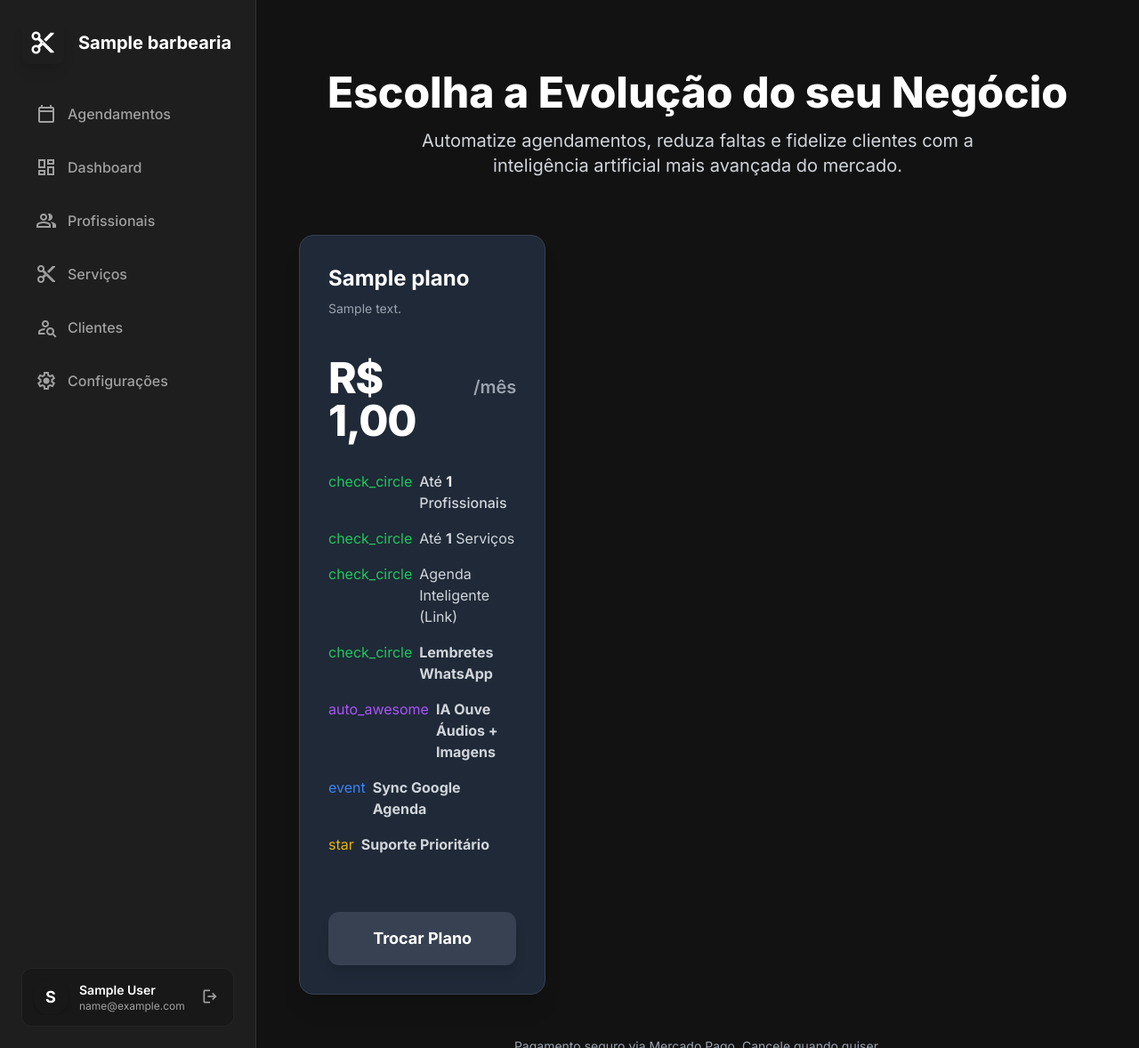
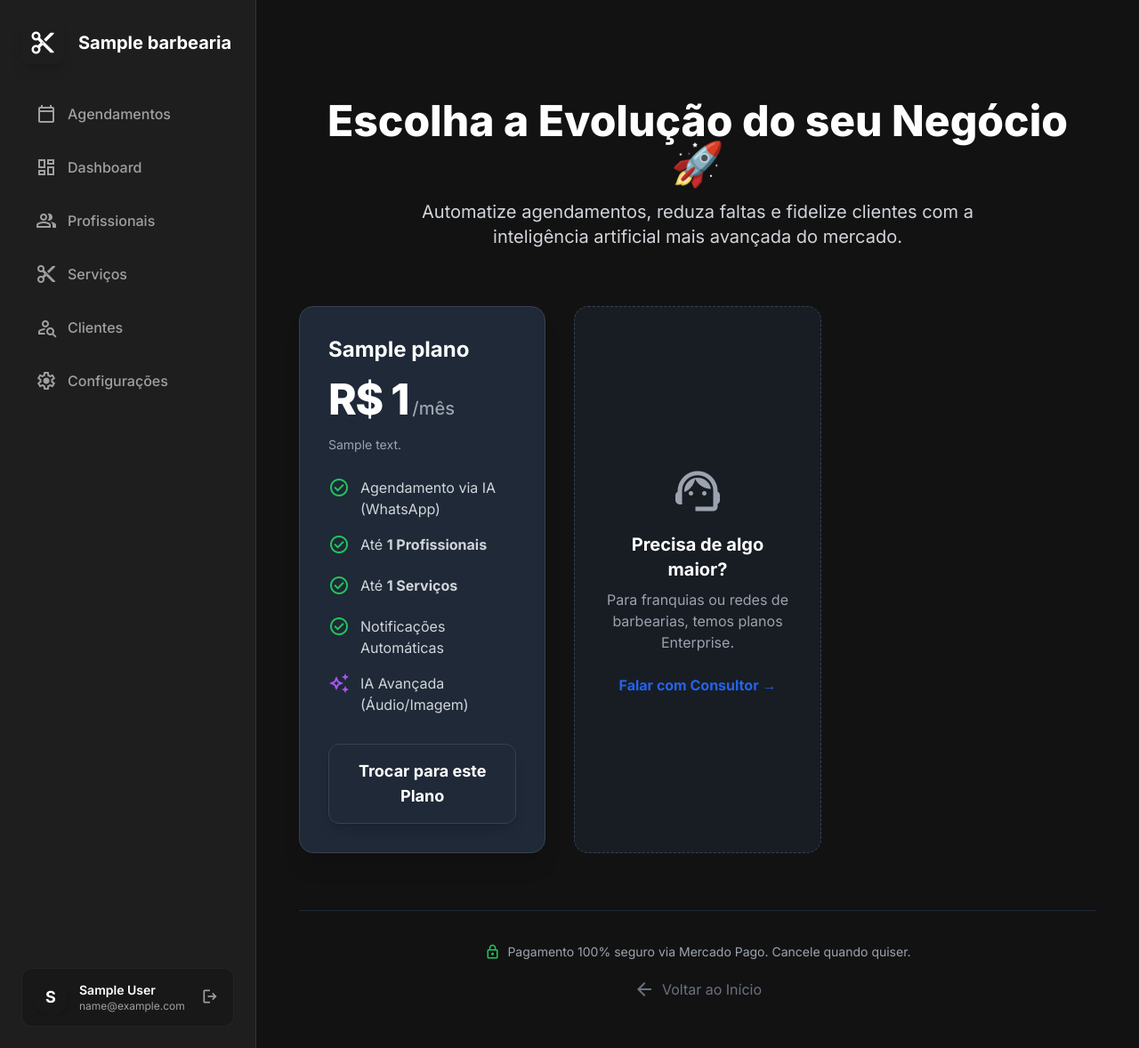
Before and after one commit to juanhlalmeida/assistente-agendamento-ia, a Flask app: page /assinatura/planos in a window 1280 px wide. Shown: the whole page at 89% size. Run offline with Flask 3, Linux system fonts and the light colour scheme; a user stored in the database is signed in; tables that the repository leaves empty hold one stand-in row (values such as "Sample post"); parts of the project's set-up code (start-up, migrations or seed data) failed here and were passed over; some libraries are stand-ins or nearby versions.

Commit message:
Update planos.html

```diff
--- a/app/templates/assinatura/planos.html
+++ b/app/templates/assinatura/planos.html
@@ -1,20 +1,6 @@
 {% extends "base.html" %}
 
 {% block title %}Planos e Preços{% endblock %}
-
-{% block head %}
-{{ super() }}
-<link href="https://fonts.googleapis.com/css2?family=Material+Icons+Outlined" rel="stylesheet">
-<style>
-  /* Efeito de brilho suave para o plano Premium */
-  .shadow-glow-primary {
-    box-shadow: 0 0 25px rgba(var(--color-primary-rgb, 59, 130, 246), 0.5);
-  }
-  .scale-102 {
-    transform: scale(1.02);
-  }
-</style>
-{% endblock %}
 
 {% block content %}
 <div class="min-h-screen flex flex-col items-center justify-center p-4 py-12">
@@ -22,7 +8,7 @@
 
     <div class="text-center mb-16">
       <h1 class="text-4xl md:text-5xl font-extrabold text-gray-900 dark:text-white mb-4">
-        Escolha a Evolução do seu Negócio
+        Escolha a Evolução do seu Negócio 🚀
       </h1>
       <p class="text-xl text-gray-600 dark:text-gray-300 max-w-2xl mx-auto">
         Automatize agendamentos, reduza faltas e fidelize clientes com a inteligência artificial mais avançada do mercado.
@@ -31,132 +17,140 @@
 
     <div class="grid grid-cols-1 md:grid-cols-3 gap-8 items-start">
 
-      {% if planos %}
       {% for plano in planos %}
-          {% set is_premium = 'Premium' in plano.nome %}
+        {% set is_premium = 'Premium' in plano.nome or 'Ouro' in plano.nome %}
 
-          <div class="relative flex flex-col h-full rounded-2xl transition-all duration-300
-                      {% if is_premium %}
-                        bg-white dark:bg-gray-800 border-2 border-primary shadow-glow-primary scale-102 z-10
-                      {% else %}
-                        bg-white dark:bg-gray-800 border border-gray-200 dark:border-gray-700 shadow-xl hover:shadow-2xl
-                      {% endif %}">
+        <div class="relative flex flex-col p-8 bg-white dark:bg-gray-800 rounded-2xl shadow-xl border border-gray-200 dark:border-gray-700 transition-all duration-300 hover:shadow-2xl hover:-translate-y-2 {{ 'ring-2 ring-blue-500 shadow-lg shadow-blue-500/20 scale-105 z-10' if is_premium else '' }}">
 
           {% if is_premium %}
-            <div class="absolute -top-4 left-1/2 transform -translate-x-1/2 bg-primary text-white text-sm font-bold px-4 py-1 rounded-full shadow-md">
-              MAIS POPULAR ⭐
+          <div class="absolute top-0 right-0 bg-blue-600 text-white text-xs font-bold px-3 py-1 rounded-bl-lg rounded-tr-lg uppercase tracking-wider">
+            Recomendado
           </div>
           {% endif %}
 
-            <div class="p-8 flex-grow">
-              <h3 class="text-2xl font-bold text-gray-900 dark:text-white mb-2">{{ plano.nome }}</h3>
-              <p class="text-gray-500 dark:text-gray-400 text-sm mb-6 h-10">{{ plano.descricao }}</p>
-
-              <div class="flex items-baseline mb-8">
-                <span class="text-5xl font-extrabold tracking-tight text-gray-900 dark:text-white">
-                  R$ {{ "%.2f"|format(plano.preco_mensal)|replace('.', ',') }}
-                </span>
-                <span class="text-xl font-semibold text-gray-500 dark:text-gray-400 ml-2">/mês</span>
+          <div class="mb-6">
+            <h3 class="text-2xl font-bold text-gray-900 dark:text-white">{{ plano.nome }}</h3>
+            <div class="mt-4 flex items-baseline text-gray-900 dark:text-white">
+              <span class="text-5xl font-extrabold tracking-tight">R$ {{ "%.0f"|format(plano.preco_mensal) }}</span>
+              <span class="ml-1 text-xl font-medium text-gray-500 dark:text-gray-400">/mês</span>
+            </div>
+            <p class="mt-4 text-gray-500 dark:text-gray-400 text-sm leading-relaxed">
+              {{ plano.descricao or 'A solução ideal para organizar sua agenda e crescer.' }}
+            </p>
           </div>
 
-              <ul class="space-y-4 mb-8">
+          <ul role="list" class="flex-1 space-y-4 mb-8">
             <li class="flex items-start">
-                  <span class="material-icons-outlined text-green-500 mr-2 shrink-0">check_circle</span>
-                  <span class="text-gray-700 dark:text-gray-300 font-medium">
-                    Até <strong class="text-gray-900 dark:text-white">{{ plano.max_profissionais }}</strong> Profissionais
-                  </span>
+              <div class="flex-shrink-0">
+                <span class="material-symbols-outlined text-green-500">check_circle</span>
+              </div>
+              <p class="ml-3 text-base text-gray-700 dark:text-gray-300">Agendamento via IA (WhatsApp)</p>
             </li>
 
             <li class="flex items-start">
-                  <span class="material-icons-outlined text-green-500 mr-2 shrink-0">check_circle</span>
-                  <span class="text-gray-700 dark:text-gray-300">
-                    {% if plano.max_servicos > 100 %}
-                      Serviços <strong>Ilimitados</strong>
-                    {% else %}
-                      Até <strong>{{ plano.max_servicos }}</strong> Serviços
-                    {% endif %}
-                  </span>
+              <div class="flex-shrink-0">
+                <span class="material-symbols-outlined text-green-500">check_circle</span>
+              </div>
+              <p class="ml-3 text-base text-gray-700 dark:text-gray-300">
+                Até <strong>{{ plano.max_profissionais }} Profissionais</strong>
+              </p>
             </li>
 
             <li class="flex items-start">
-                  <span class="material-icons-outlined text-green-500 mr-2 shrink-0">check_circle</span>
-                  <span class="text-gray-700 dark:text-gray-300">Agenda Inteligente (Link)</span>
+              <div class="flex-shrink-0">
+                <span class="material-symbols-outlined text-green-500">check_circle</span>
+              </div>
+              <p class="ml-3 text-base text-gray-700 dark:text-gray-300">
+                Até <strong>{{ plano.max_servicos }} Serviços</strong>
+              </p>
             </li>
 
             <li class="flex items-start">
+              <div class="flex-shrink-0">
                 {% if plano.tem_notificacao_whatsapp %}
-                    <span class="material-icons-outlined text-green-500 mr-2 shrink-0">check_circle</span>
-                    <span class="text-gray-700 dark:text-gray-300 font-bold">Lembretes WhatsApp</span>
+                  <span class="material-symbols-outlined text-green-500">check_circle</span>
                 {% else %}
-                    <span class="material-icons-outlined text-gray-300 dark:text-gray-600 mr-2 shrink-0">cancel</span>
-                    <span class="text-gray-400 dark:text-gray-500 line-through">Lembretes WhatsApp</span>
+                  <span class="material-symbols-outlined text-gray-400">cancel</span>
                 {% endif %}
+              </div>
+              <p class="ml-3 text-base {{ 'text-gray-700 dark:text-gray-300' if plano.tem_notificacao_whatsapp else 'text-gray-400 line-through' }}">
+                Notificações Automáticas
+              </p>
             </li>
 
             <li class="flex items-start">
+              <div class="flex-shrink-0">
                 {% if plano.tem_ia_avancada %}
-                    <span class="material-icons-outlined text-purple-500 mr-2 shrink-0">auto_awesome</span>
-                    <span class="text-gray-700 dark:text-gray-300 font-bold">IA Ouve Áudios + Imagens</span>
+                  <span class="material-symbols-outlined text-purple-500">auto_awesome</span>
                 {% else %}
-                    <span class="material-icons-outlined text-gray-300 dark:text-gray-600 mr-2 shrink-0">cancel</span>
-                    <span class="text-gray-400 dark:text-gray-500 line-through">IA Ouve Áudios + Imagens</span>
+                  <span class="material-symbols-outlined text-gray-400">cancel</span>
                 {% endif %}
+              </div>
+              <p class="ml-3 text-base {{ 'text-gray-700 dark:text-gray-300' if plano.tem_ia_avancada else 'text-gray-400 line-through' }}">
+                IA Avançada (Áudio/Imagem)
+              </p>
             </li>
+          </ul>
 
-                <li class="flex items-start">
-                  {% if plano.tem_google_agenda %}
-                    <span class="material-icons-outlined text-blue-500 mr-2 shrink-0">event</span>
-                    <span class="text-gray-700 dark:text-gray-300 font-bold">Sync Google Agenda</span>
+          <div class="mt-auto">
+            {% if barbearia and barbearia.plano_id == plano.id and barbearia.assinatura_ativa %}
+               <button disabled class="w-full bg-green-900/20 text-green-500 border border-green-500/50 rounded-xl py-3 px-6 font-bold flex items-center justify-center gap-2 cursor-not-allowed">
+                  <span class="material-symbols-outlined">verified</span> Seu Plano Atual
+               </button>
             {% else %}
-                    <span class="material-icons-outlined text-gray-300 dark:text-gray-600 mr-2 shrink-0">cancel</span>
-                    <span class="text-gray-400 dark:text-gray-500 line-through">Sync Google Agenda</span>
-                  {% endif %}
-                </li>
-
-                {% if plano.tem_suporte_prioritario %}
-                <li class="flex items-start">
-                    <span class="material-icons-outlined text-yellow-500 mr-2 shrink-0">star</span>
-                    <span class="text-gray-700 dark:text-gray-300 font-bold">Suporte Prioritário</span>
-                </li>
-                {% endif %}
-              </ul>
-            </div>
-
-            <div class="p-8 pt-0 mt-auto">
-              <form method="POST" action="{{ url_for('main.assinar_plano', plano_id=plano.id) }}">
+              <form action="{{ url_for('assinaturas.criar_preferencia', plano_id=plano.id) }}" method="POST">
                 <button type="submit"
-                        class="w-full py-4 px-6 rounded-xl font-bold text-lg transition-all duration-200 transform hover:-translate-y-1 shadow-lg
+                        class="w-full py-4 px-6 rounded-xl font-bold text-lg transition-all duration-200 transform hover:-translate-y-1 shadow-lg flex items-center justify-center gap-2
                         {% if is_premium %}
-                          bg-primary text-white hover:bg-blue-600 shadow-primary/30
+                          bg-blue-600 text-white hover:bg-blue-700 shadow-blue-500/30
                         {% else %}
-                          bg-gray-100 dark:bg-gray-700 text-gray-900 dark:text-white hover:bg-gray-200 dark:hover:bg-gray-600
+                          bg-gray-800 text-white hover:bg-gray-700 border border-gray-700
                         {% endif %}">
-                  {% if barbearia and barbearia.assinatura_ativa %}
-                    Trocar Plano
+                  {% if barbearia.assinatura_ativa %}
+                    Trocar para este Plano
                   {% else %}
-                    Assinar Agora
+                    Assinar Agora ⚡
                   {% endif %}
                 </button>
               </form>
-            </div>
-          </div>
-        {% endfor %}
-      {% else %}
-        <div class="col-span-3 text-center py-12 bg-white dark:bg-gray-800 rounded-xl shadow">
-          <p class="text-xl text-gray-500">Nenhum plano configurado no momento.</p>
-          <p class="text-sm mt-2 text-gray-400">Admin: execute a rota de atualização.</p>
-        </div>
             {% endif %}
           </div>
 
-    <div class="mt-12 text-center">
-      <p class="text-gray-500 dark:text-gray-400 text-sm mb-4">
-        Pagamento seguro via Mercado Pago. Cancele quando quiser.
+        </div>
+
+      {% else %}
+        <div class="col-span-1 md:col-span-3 text-center py-12 bg-white dark:bg-gray-800 rounded-xl shadow border border-gray-200 dark:border-gray-700">
+          <span class="material-symbols-outlined text-6xl text-gray-400 mb-4">search_off</span>
+          <p class="text-xl text-gray-500 dark:text-gray-400 font-medium">Nenhum plano configurado no momento.</p>
+          <p class="text-sm mt-2 text-gray-400">Entre em contato com o suporte ou aguarde a atualização.</p>
+        </div>
+      {% endfor %}
+
+      {% if planos %}
+      <div class="flex flex-col p-8 bg-gray-50 dark:bg-gray-800/50 rounded-2xl border border-dashed border-gray-300 dark:border-gray-700 items-center justify-center text-center h-full min-h-[400px]">
+        <span class="material-symbols-outlined text-6xl text-gray-400 mb-4">support_agent</span>
+        <h3 class="text-xl font-bold text-gray-900 dark:text-white">Precisa de algo maior?</h3>
+        <p class="mt-2 text-gray-500 dark:text-gray-400">
+          Para franquias ou redes de barbearias, temos planos Enterprise.
         </p>
-      <a href="{{ url_for('dashboard.index') }}" class="inline-flex items-center text-primary hover:text-primary/80 font-medium">
-        <span class="material-icons-outlined mr-1">arrow_back</span> Voltar ao Dashboard
+        <a href="#" class="mt-6 text-blue-600 font-bold hover:underline">Falar com Consultor &rarr;</a>
+      </div>
+      {% endif %}
+
+    </div>
+
+    <div class="mt-16 text-center border-t border-gray-200 dark:border-gray-800 pt-8">
+      <p class="text-gray-500 dark:text-gray-400 text-sm flex items-center justify-center gap-2">
+        <span class="material-symbols-outlined text-green-500 text-lg">lock</span>
+        Pagamento 100% seguro via Mercado Pago. Cancele quando quiser.
+      </p>
+      <div class="mt-4">
+        <a href="{{ url_for('dashboard.index') }}" class="inline-flex items-center text-gray-500 hover:text-white transition hover:underline">
+          <span class="material-symbols-outlined mr-2">arrow_back</span> Voltar ao Início
         </a>
       </div>
     </div>
+
+  </div>
 </div>
 {% endblock %}
```
Lines whose indentation alone changed are shown as unchanged.
